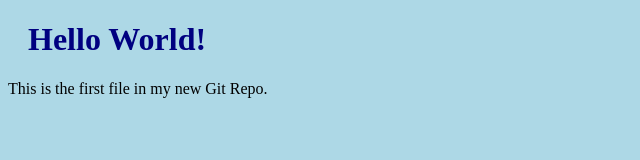
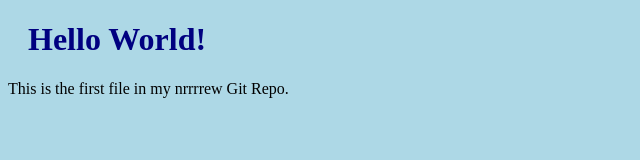
Before and after one commit to chianels/henlo-world, a plain HTML site: page index.html in a window 1280 px wide. Shown: the full height of the page, 0-640 px from the left. Drawn offline with Linux system fonts and the light colour scheme.

Commit message:
new chagne

```diff
--- a/index.html
+++ b/index.html
@@ -7,7 +7,7 @@
 <body>
 
 <h1>Hello World!</h1>
-<p>This is the first file in my new Git Repo.</p>
+<p>This is the first file in my nrrrrew Git Repo.</p>
 
 </body>
 </html>
```
